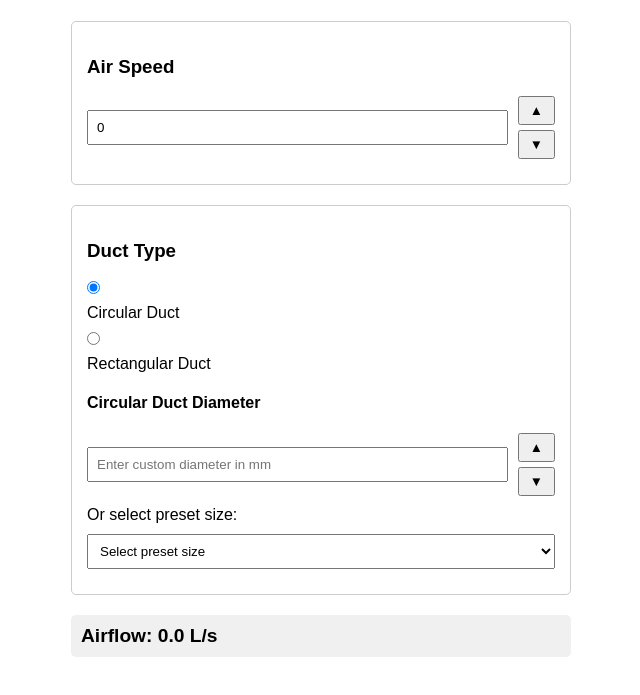
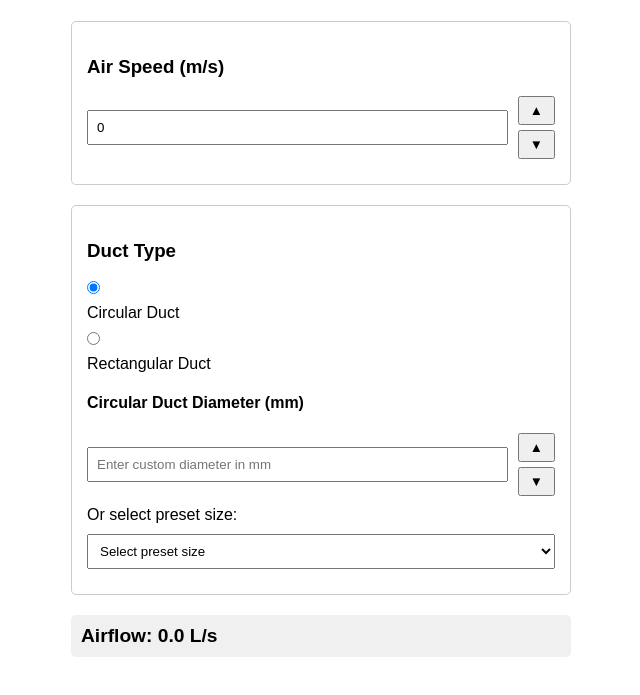
Before and after one commit to homoudachi/Airflow-Calculator, a plain HTML site: page main.html in a window 1280 px wide. Shown: the part 79-774 px from the top of the page, without its empty margins (319-959 px from the left). Drawn offline with Linux system fonts and the light colour scheme.

Commit message:
Update main.html
add m/s and mm to headings

```diff
--- a/main.html
+++ b/main.html
@@ -73,7 +73,7 @@
     <h1>Live Airflow Calculator</h1>
 
     <div class="input-container">
-        <h3>Air Speed</h3>
+        <h3>Air Speed (m/s)</h3>
         <div class="input-group">
             <input type="number" id="airSpeed" placeholder="Enter air speed in m/s" step="0.1" min="0" value="0" oninput="calculateAirflow()">
             <div class="button-group">
@@ -95,7 +95,7 @@
         </div>
 
         <div id="circularDuct" class="duct-section active">
-            <h4>Circular Duct Diameter</h4>
+            <h4>Circular Duct Diameter (mm)</h4>
             <div class="input-group">
                 <input type="number" id="customDuctDiameter" placeholder="Enter custom diameter in mm" min="0" oninput="calculateAirflow()">
                 <div class="button-group">
```
